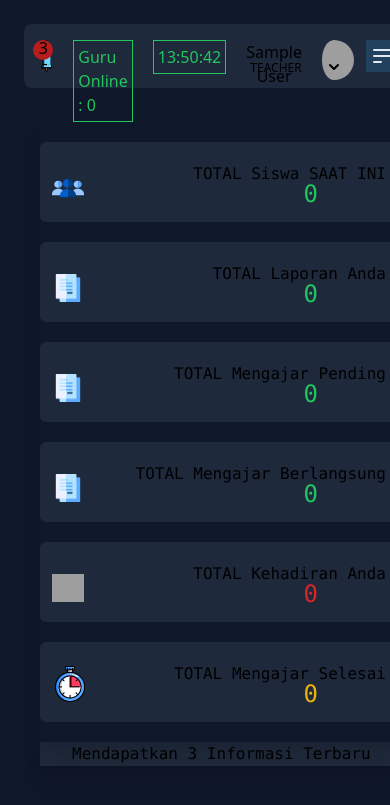
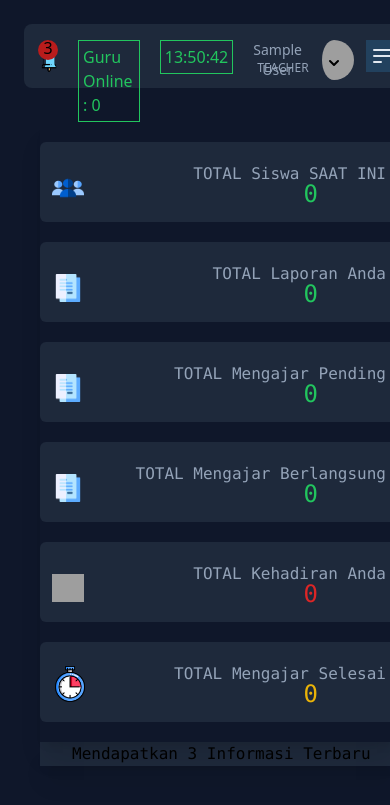
Before and after one commit to BerkatPS/BerkatPS.github.io, a PHP site: page /Project-Work/Teacher/index.php in a window 390 px wide. Shown: the top 805 px of the page. Run offline with PHP 8.4, Linux system fonts and the light colour scheme; the visitor is signed in with stand-in values (Sample User, id 1); data that the repository does not hold is empty; style sheets or scripts are compiled from the project's sources; some libraries are stand-ins or nearby versions; grey boxes are pictures that could not be loaded.

Commit message:
Merubah Color Dan Merubah Ukuran Font Di Mobile

```diff
--- a/Teacher/components/Data-Siswa.php
+++ b/Teacher/components/Data-Siswa.php
@@ -34,7 +34,7 @@ if(!isset($_SESSION['Teacher'])){
              <span class="">Kesiswaan</span>
              </button>
             <div class="relative">
-            <nav class="text-slate-400 min-h-screen font-mono text-[1.3rem] relative pt-7 gap-3 md:text-lg">
+            <nav class="text-slate-400 min-h-screen font-mono text-[1.3rem] relative pt-7 gap-3 text-sm">
                 <a href="../" class="flex items-center gap-2 text-zinc-300 py-2 px-3 my-5 hover:bg-indigo-500 rounded-md transition duration-200">
                     <div class="flex items-center">
                         <img src="../../icons/layout.png" class="h-6 w-6"alt="">
@@ -112,8 +112,8 @@ if(!isset($_SESSION['Teacher'])){
                             @click= "isOpen = !isOpen"
                             class="flex items-center pb-2 focus:outline-none ">
                                 <div class="gap-3 relative flex ">
-                                    <span class="flex space-y-2"><?= $_SESSION['Teacher']; ?></span>
-                                   <span class="absolute pt-5 pl-1 text-xs items-center">TEACHER</span>
+                                    <span class="flex space-y-2 md:text-sm"><?= $_SESSION['Teacher']; ?></span>
+                                   <span class="absolute pt-5 pl-1 md:text-xs items-center">TEACHER</span>
                                    <img src="https://raw.githubusercontent.com/sefyudem/Responsive-Login-Form/master/img/avatar.svg" class="rounded-full flex h-10 w-10 gap-2 pl-2" alt="image" srcset="">
                                 </div>
                                     <svg fill="currentColor" viewBox="0 0 20 20"
--- a/Teacher/components/daftar_laporan.php
+++ b/Teacher/components/daftar_laporan.php
@@ -39,7 +39,7 @@ $tbl_daftar_laporan = $confg->query("SELECT tbl_laporan_guru.id , tbl_guru.id_gu
              <span class="">Kesiswaan</span>
              </button>
             <div class="relative">
-            <nav class="text-slate-400 min-h-screen font-mono text-[1.3rem] relative pt-7 gap-3 md:text-lg">
+            <nav class="text-slate-400 min-h-screen font-mono text-[1.3rem] relative pt-7 gap-3 text-sm">
                 <a href="../" class="flex items-center gap-2 text-zinc-300 py-2 px-3 my-5 hover:bg-indigo-500 rounded-md transition duration-200">
                     <div class="flex items-center">
                         <img src="../../icons/layout.png" class="h-6 w-6"alt="">
@@ -117,8 +117,8 @@ $tbl_daftar_laporan = $confg->query("SELECT tbl_laporan_guru.id , tbl_guru.id_gu
                             @click= "isOpen = !isOpen"
                             class="flex items-center pb-2 focus:outline-none ">
                                 <div class="gap-3 relative flex ">
-                                    <span class="flex space-y-2"><?= $_SESSION['Teacher']; ?></span>
-                                   <span class="absolute pt-5 pl-1 text-xs items-center">TEACHER</span>
+                                    <span class="flex space-y-2 md:text-sm"><?= $_SESSION['Teacher']; ?></span>
+                                   <span class="absolute pt-5 pl-1 md:text-xs items-center">TEACHER</span>
                                    <img src="https://raw.githubusercontent.com/sefyudem/Responsive-Login-Form/master/img/avatar.svg" class="rounded-full flex h-10 w-10 gap-2 pl-2" alt="image" srcset="">
                                 </div>
                                     <svg fill="currentColor" viewBox="0 0 20 20"
--- a/Teacher/components/daftar_laporan_siswa.php
+++ b/Teacher/components/daftar_laporan_siswa.php
@@ -41,7 +41,7 @@ $dataLaporan = $confg->query("SELECT tbl_laporan.id , user.id AS id_siswa_lapora
              </div>
             </a>
             <div class="relative">
-                <nav class="text-slate-400 min-h-screen overflow-y-auto font-mono text-base relative pt-7 gap-3 md:text-lg">
+                <nav class="text-slate-400 min-h-screen overflow-y-auto font-mono text-sm relative pt-7 gap-3 md:text-lg">
                 <a href="../" class="flex items-center gap-2 text-zinc-300 py-2 px-3 my-5 hover:bg-indigo-500 rounded-md transition duration-200">
                     <div class="flex items-center">
                         <img src="../../icons/layout.png" class="h-6 w-6"alt="">
--- a/Teacher/index.php
+++ b/Teacher/index.php
@@ -49,7 +49,7 @@ if($time['tm_hour'] > 8){
              <span class="">Kesiswaan</span>
              </button>
             <div class="relative">
-                <nav class="text-slate-400 min-h-screen overflow-y-auto font-mono text-base relative pt-7 gap-3 md:text-lg">
+                <nav class="text-slate-400 min-h-screen overflow-y-auto font-mono text-sm relative pt-7 gap-3 ">
                 <a href="" class="flex items-center gap-2 text-zinc-300 py-2 px-3 my-5 bg-slate-900 rounded-md transition duration-200">
                     <div class="flex items-center">
                         <img src="../icons/layout.png" class="h-6 w-6"alt="">
@@ -146,8 +146,8 @@ if($time['tm_hour'] > 8){
                             @click= "isOpen = !isOpen"
                             class="flex items-center pb-2 focus:outline-none ">
                                 <div class="gap-3 relative flex md:text-base">
-                                    <span class="flex space-y-2"><?= $_SESSION['Teacher']; ?></span>
-                                   <span class="absolute pt-5 pl-1 text-xs items-center">TEACHER</span>
+                                    <span class="flex space-y-2 text-sm text-slate-400"><?= $_SESSION['Teacher']; ?></span>
+                                   <span class="absolute pt-5 pl-1 text-xs items-center text-slate-400">TEACHER</span>
                                    <img src="https://raw.githubusercontent.com/sefyudem/Responsive-Login-Form/master/img/avatar.svg" class="rounded-full flex h-10 w-10 gap-2 pl-2" alt="image" srcset="">
                                 </div>
                                 <div class="relative">
--- a/Teacher/pages/dashboard.php
+++ b/Teacher/pages/dashboard.php
@@ -34,7 +34,7 @@ $selectNews = $confg->query("SELECT * FROM news ORDER BY id DESC LIMIT 3");
     <title></title>
 </head>
 <body>
-<div class="grid grid-cols-1 pt-5 relative pb-5 gap-5 shadow-xl font-mono md:grid-cols-2 lg:text-sm mx-auto">
+<div class="grid grid-cols-1 pt-5 relative pb-5 gap-5 shadow-xl text-slate-400 font-mono md:grid-cols-2 lg:text-sm mx-auto">
     <div class="bg-slate-800 h-20 w-full rounded-md grid-cols-1">
         <div class="absolute p-3 bg-transparent">
             <img src="../icons/group.png" class="h-7 my-5 w-8" alt="user group all">
@@ -129,7 +129,7 @@ $selectNews = $confg->query("SELECT * FROM news ORDER BY id DESC LIMIT 3");
                         <div class="absolute w-3 h-3 bg-gray-200 rounded-full mt-1.5 -left-1.5 border  dark:bg-gray-700"></div>
                         <div class="border-2 border-l-blue-600">
                         <time class="mb-1 text-sm font-normal leading-none text-gray-400 dark:text-gray-500">Publish At <?= $news['tanggal'] ?></time>
-                        <h3 class="text-lg font-semibold text-gray-900 dark:text-white"><?= $news['title'] ?></h3>
+                        <h3 class="text-lg font-semibold text-slate-400"><?= $news['title'] ?></h3>
                         <p class="mb-4 text-base font-normal text-gray-500 dark:text-gray-400"><?= $news['news'] ?></p>
                         </div>
                     </li>
```
Also changed, not shown: Teacher/components/daftar_absensi.php (+4 -4 lines).
